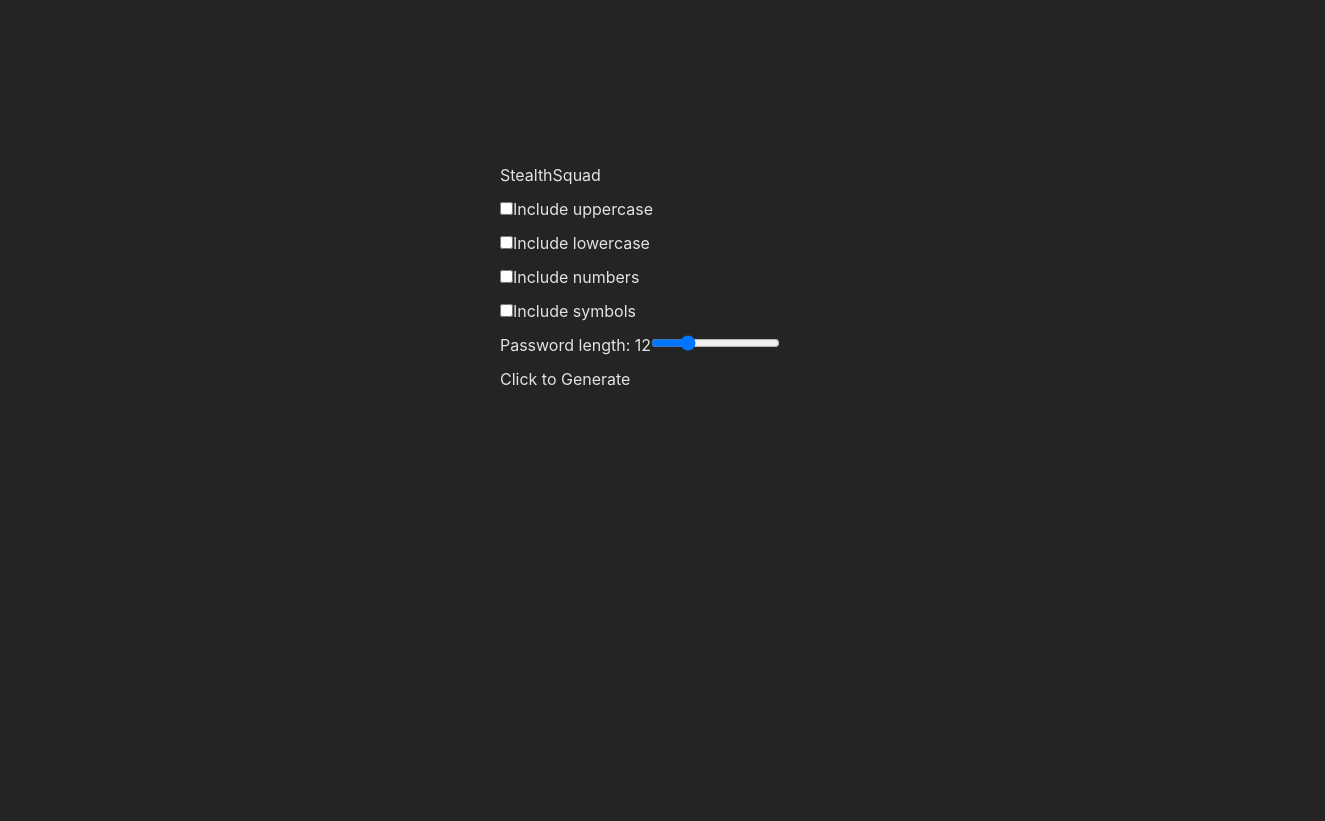
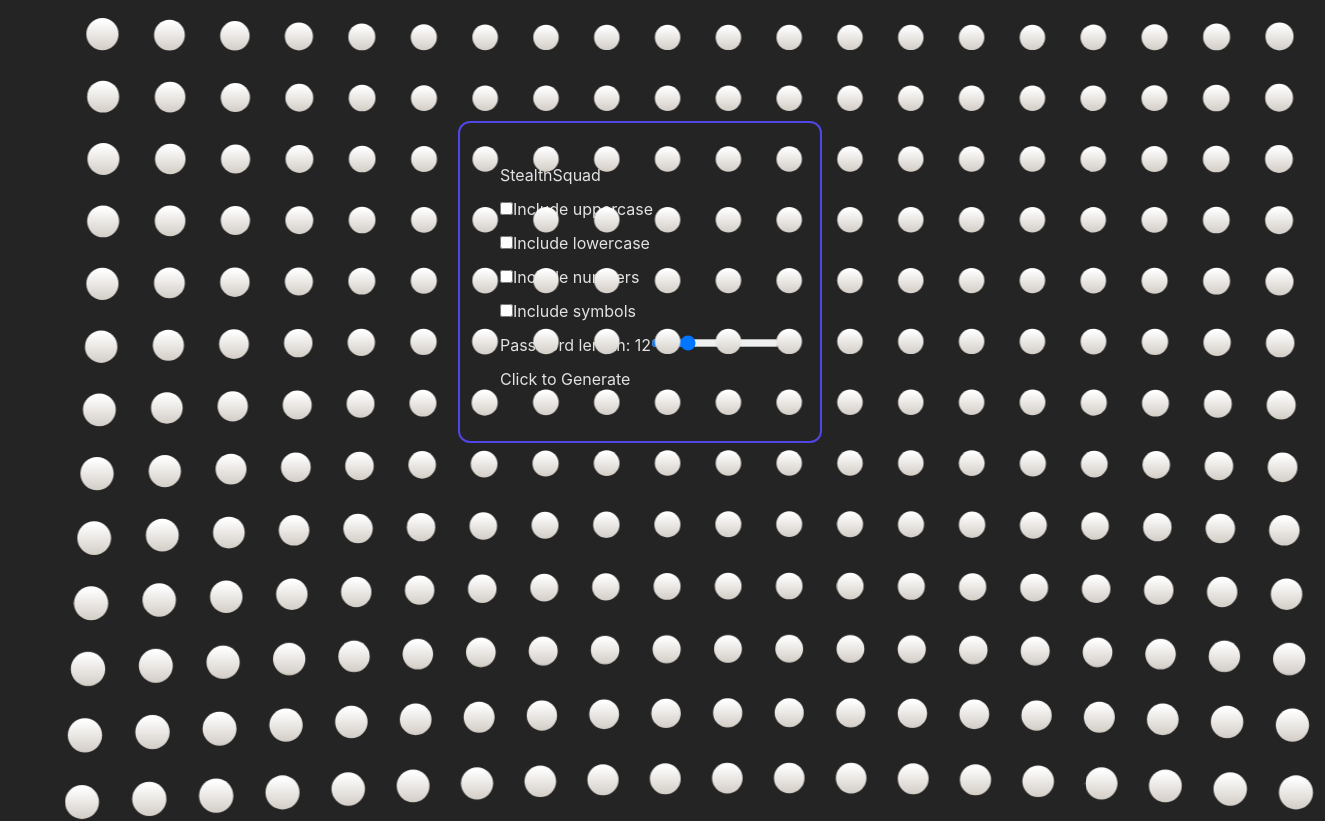
Before and after one commit to maisoncastro/StealthSquad, a React (Vite) app: page / in a window 1280 px wide. Shown: the top 821 px of the page, 1325 px wide, since content can reach past the window. Before the commit the page ends 800 px from the top, so only its background shows below. Built offline with nearby package versions, Linux system fonts and the light colour scheme.

Commit message:
Added staggering anime js effect

```diff
--- a/package.json
+++ b/package.json
@@ -9,11 +9,13 @@
     "preview": "vite preview"
   },
   "dependencies": {
+    "animejs": "^3.2.1",
     "react": "^18.2.0",
     "react-dom": "^18.2.0",
     "react-hot-toast": "^2.4.0"
   },
   "devDependencies": {
+    "@types/animejs": "^3.1.7",
     "@types/react": "^18.0.28",
     "@types/react-dom": "^18.0.11",
     "@vitejs/plugin-react": "^3.1.0",
--- a/src/App.css
+++ b/src/App.css
@@ -6,3 +6,56 @@
 .error {
   color: red;
 }
+
+.animation-wrapper {
+  width: 80%;
+  padding-bottom: 40%;
+}
+
+.stagger-visualizer {
+  position: absolute;
+  width: 1100px;
+  height: 550px;
+  transform-origin: left top;
+}
+
+.stagger-visualizer .dots-wrapper {
+  transform: translateZ(0);
+  position: absolute;
+  top: 0;
+  left: 0;
+  width: 100%;
+  height: 100%;
+  display: flex;
+  flex-wrap: wrap;
+  justify-content: center;
+  align-items: center;
+}
+
+.stagger-visualizer .dot {
+  position: relative;
+  z-index: 1;
+  width: 23px;
+  height: 23px;
+  margin: 16px;
+  background-color: currentColor;
+  border-radius: 50%;
+}
+
+@media (min-width: 740px) {
+  .stagger-visualizer .dot {
+    background-color: transparent;
+    background-image: linear-gradient(180deg, #ffffff 8%, #d3cdc6 100%);
+  }
+}
+
+.stagger-visualizer .cursor {
+  position: absolute;
+  top: 0px;
+  left: 0px;
+  width: 37px;
+  height: 37px;
+  margin: 9px;
+  background-color: currentColor;
+  border-radius: 50%;
+}
--- a/src/App.tsx
+++ b/src/App.tsx
@@ -1,6 +1,7 @@
 import { useState } from "react";
 import toast from "react-hot-toast";
 import "./App.css";
+import StaggeredAnimation from "./components/StaggeredAnimation";
 
 function App() {
   const [includeUppercase, setIncludeUppercase] = useState(false);
@@ -16,18 +17,6 @@ function App() {
     const lowercase = "abcdefghijklmnopqrstuvwxyz";
     const numbers = "0123456789";
     const symbols = "!@#$%^&*()_-+=<>?/|{}[]~";
-
-    // Toast is not options are selected
-    // const errorToast = () => {
-    //   if (
-    //     !includeUppercase &&
-    //     !includeLowercase &&
-    //     !includeNumbers &&
-    //     !includeSymbols
-    //   ) {
-    //     return <Toast error="Please select at least one option." />;
-    //   }
-    // };
 
     let allowedChars = "";
     let generatedPassword = "";
@@ -55,7 +44,8 @@ function App() {
 
   return (
     <div className="flex justify-center items-center h-[500px] w-[100%]">
-      <div className="flex flex-col	justify-around gap-[10px] items-start">
+      <StaggeredAnimation />
+      <div className="flex flex-col	justify-around gap-[10px] items-start border-solid border-2 border-indigo-600 p-10 rounded-xl">
         <h1>StealthSquad</h1>
         <label>
           <input
--- /dev/null
+++ b/src/components/StaggeredAnimation.tsx
@@ -0,0 +1,174 @@
+import React, { useEffect } from "react";
+import anime from "animejs";
+
+const StaggeredAnimation = () => {
+  useEffect(() => {
+    function fitElementToParent(
+      el: string | object | HTMLElement | SVGElement | NodeList | null,
+      padding: number
+    ) {
+      var timeout: number | null | undefined = null;
+      function resize() {
+        if (timeout) clearTimeout(timeout);
+        anime.set(el, { scale: 1 });
+        var pad = padding || 0;
+        var parentEl = el.parentNode;
+        var elOffsetWidth = el.offsetWidth - pad;
+        var parentOffsetWidth = parentEl.offsetWidth;
+        var ratio = parentOffsetWidth / elOffsetWidth;
+        timeout = setTimeout(anime.set(el, { scale: ratio }), 10);
+      }
+      resize();
+      window.addEventListener("resize", resize);
+    }
+
+    var advancedStaggeringAnimation = (function () {
+      var staggerVisualizerEl = document.querySelector(".stagger-visualizer");
+      var dotsWrapperEl = staggerVisualizerEl.querySelector(".dots-wrapper");
+      var dotsFragment = document.createDocumentFragment();
+      var grid = [20, 10];
+      var cell = 55;
+      var numberOfElements = grid[0] * grid[1];
+      var animation: anime.AnimeTimelineInstance;
+      var paused = true;
+
+      fitElementToParent(staggerVisualizerEl, 0);
+
+      for (var i = 0; i < numberOfElements; i++) {
+        var dotEl = document.createElement("div");
+        dotEl.classList.add("dot");
+        dotsFragment.appendChild(dotEl);
+      }
+
+      dotsWrapperEl.appendChild(dotsFragment);
+
+      var index = anime.random(0, numberOfElements - 1);
+      var nextIndex = 0;
+
+      anime.set(".stagger-visualizer .cursor", {
+        translateX: anime.stagger(-cell, {
+          grid: grid,
+          from: index,
+          axis: "x",
+        }),
+        translateY: anime.stagger(-cell, {
+          grid: grid,
+          from: index,
+          axis: "y",
+        }),
+        translateZ: 0,
+        scale: 1.5,
+      });
+
+      function play() {
+        paused = false;
+        if (animation) animation.pause();
+
+        nextIndex = anime.random(0, numberOfElements - 1);
+
+        animation = anime
+          .timeline({
+            easing: "easeInOutQuad",
+            complete: play,
+          })
+          .add({
+            targets: ".stagger-visualizer .cursor",
+            keyframes: [
+              { scale: 0.75, duration: 120 },
+              { scale: 2.5, duration: 220 },
+              { scale: 1.5, duration: 450 },
+            ],
+            duration: 300,
+          })
+          .add(
+            {
+              targets: ".stagger-visualizer .dot",
+              keyframes: [
+                {
+                  translateX: anime.stagger("-2px", {
+                    grid: grid,
+                    from: index,
+                    axis: "x",
+                  }),
+                  translateY: anime.stagger("-2px", {
+                    grid: grid,
+                    from: index,
+                    axis: "y",
+                  }),
+                  duration: 100,
+                },
+                {
+                  translateX: anime.stagger("4px", {
+                    grid: grid,
+                    from: index,
+                    axis: "x",
+                  }),
+                  translateY: anime.stagger("4px", {
+                    grid: grid,
+                    from: index,
+                    axis: "y",
+                  }),
+                  scale: anime.stagger([2.6, 1], { grid: grid, from: index }),
+                  duration: 225,
+                },
+                {
+                  translateX: 0,
+                  translateY: 0,
+                  scale: 1,
+                  duration: 1200,
+                },
+              ],
+              delay: anime.stagger(80, { grid: grid, from: index }),
+            },
+            30
+          )
+          .add(
+            {
+              targets: ".stagger-visualizer .cursor",
+              translateX: {
+                value: anime.stagger(-cell, {
+                  grid: grid,
+                  from: nextIndex,
+                  axis: "x",
+                }),
+              },
+              translateY: {
+                value: anime.stagger(-cell, {
+                  grid: grid,
+                  from: nextIndex,
+                  axis: "y",
+                }),
+              },
+              scale: 1.5,
+              easing: "cubicBezier(.075, .2, .165, 1)",
+            },
+            "-=800"
+          );
+
+        index = nextIndex;
+      }
+
+      play();
+    })();
+  }, []);
+
+  return (
+    <>
+      <div className="cursor color-red"></div>
+      <div className="stagger-visualizer">
+        <div className="animation-wrapper">
+          <div className="dots-wrapper"></div>
+        </div>
+      </div>
+    </>
+  );
+};
+
+const boxStyle = {
+  width: "100px",
+  height: "100px",
+  backgroundColor: "blue",
+  margin: "10px",
+};
+
+export default StaggeredAnimation;
```
Also changed, not shown: 1 other file (tests, documents, lock files or other folders).
